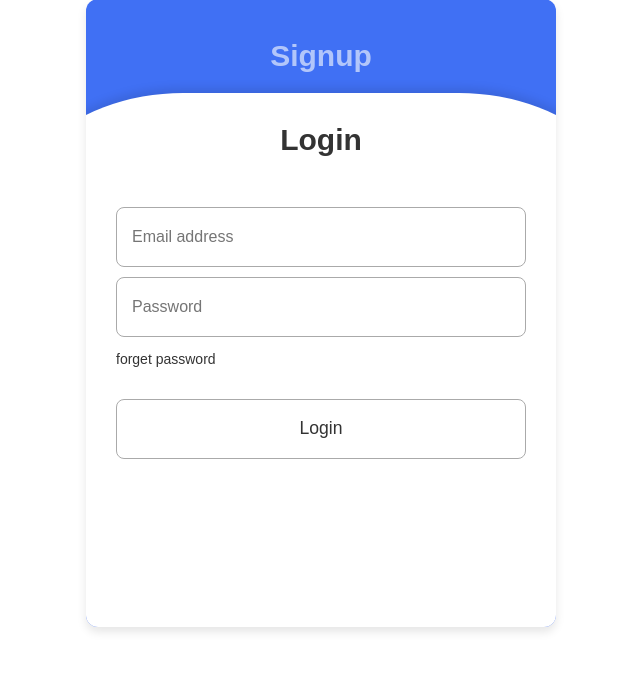
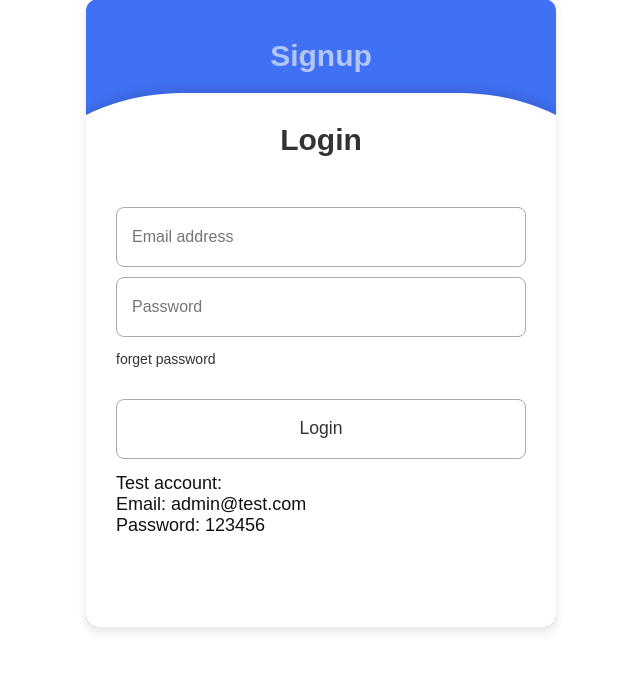
Before and after one commit to ismailwcw/dreammarketbd, a PHP site: page /login in a window 1280 px wide. Shown: the part 128-811 px from the top of the page, without its empty margins (319-959 px from the left). Run offline with PHP 8.4, Linux system fonts and the light colour scheme; some libraries are stand-ins or nearby versions; some web fonts are replaced.

Commit message:
test account details added in login page both backend and frontend

```diff
--- a/backend/login.php
+++ b/backend/login.php
@@ -15,6 +15,8 @@ if(isset($_SESSION['userlogin'])){
 }
   ?>
 <?php require_once __DIR__ . '/includes/db.php';?>
+<?php $login_info= "Test account: " . "</br>" . "Email: admin@test.com" . "</br>" . "Password: 123" ?>
+
 
 <?php
 
@@ -126,6 +128,7 @@ if(isset($_SESSION['userlogin'])){
                     <a class="font-weight-bold small" href="/admin/register">Create an Account!</a>
                   </div>
                   <div class="text-center">
+                                    <h4><?php echo $login_info ?></h4>
                   </div>
                 </div>
               </div>
--- a/frontend/includes/formValidation.php
+++ b/frontend/includes/formValidation.php
@@ -3,8 +3,14 @@ session_start();
 
 // If the user is already logged in, redirect to dashboard
 if(isset($_SESSION['userlogin'])){
-    header("Location: /"); // redirect to dashboard
-    exit;
+  $user = $_SESSION['userlogin']; // retrieve user from session
+
+
+  if ($user['roles'] !== 'admin') {
+        header("Location: /"); // redirect to dashboard
+        exit;
+    }
+
 }?>
 <?php
 $errors = [];
@@ -48,8 +54,6 @@ if (isset($_POST['signup'])) {
               echo 'there was a problm while saving data';
             }
           }
-          var_dump($name, $email, $password, $roles);
-
     }
 
 // LOGIN VALIDATION
--- a/frontend/login.php
+++ b/frontend/login.php
@@ -2,6 +2,7 @@
 <?php require_once __DIR__ . '/includes/head.php';?>
 <?php require_once __DIR__ . '/includes/formValidation.php'; ?>
 <?php require_once __DIR__ . '/includes/login_head.php'; ?>
+<?php $login_info= "Test account: " . "</br>" . "Email: admin@test.com" . "</br>" . "Password: 123456" ?>
 
 <!DOCTYPE html>
 <html lang="en">
@@ -42,6 +43,7 @@
                     <a href="#">forget password</a>
                     <input type="submit" name="login" value="Login">
                 </form>
+                <h3><?php echo $login_info ?></h3>
             </div>
         </section>
 
```
